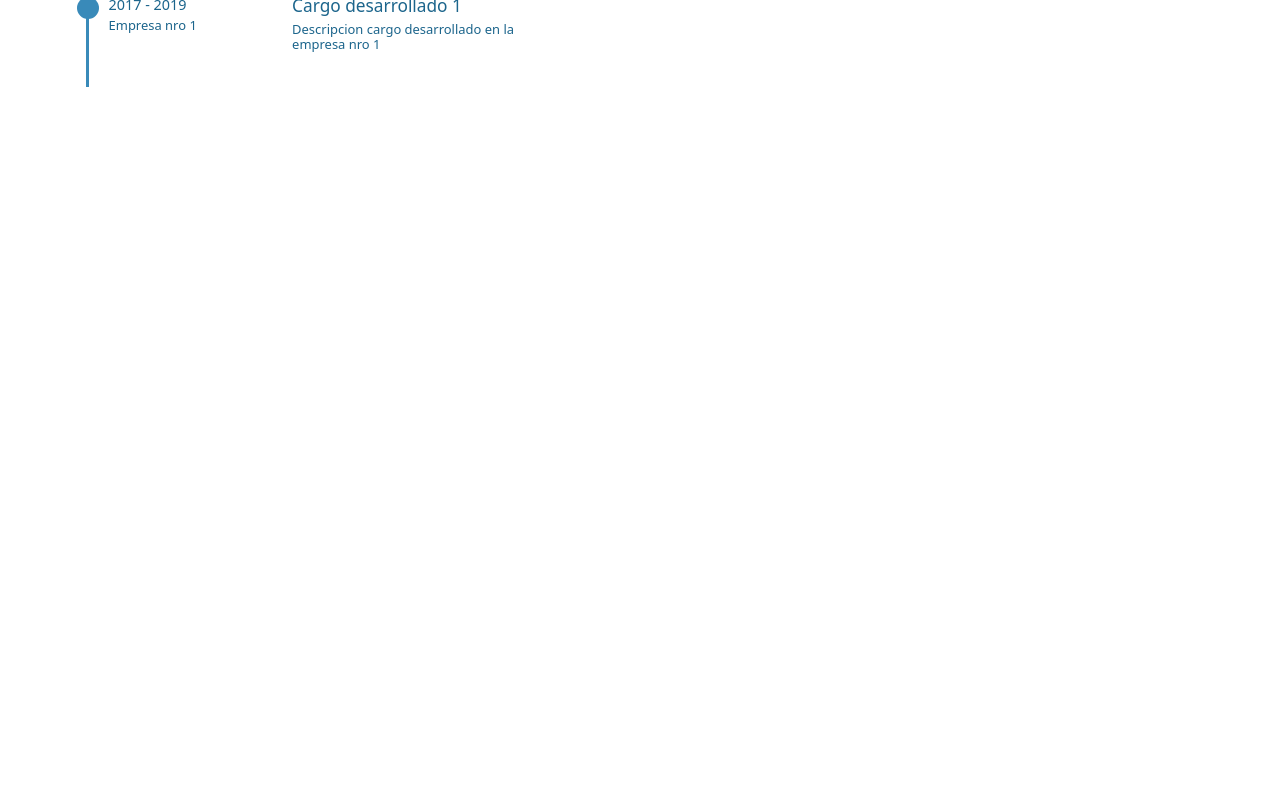
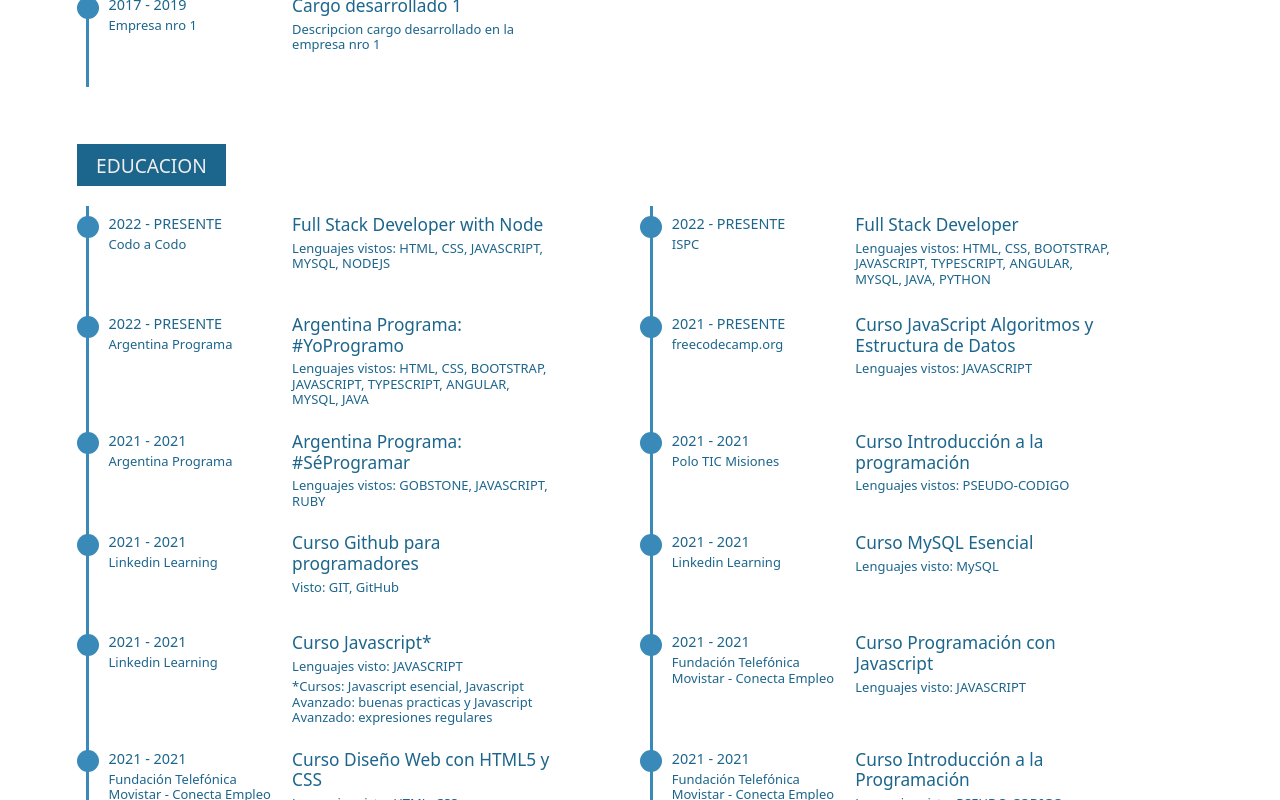
Before and after one commit to DiegolPl/AP-Frontend, an Angular app: page / in a window 1280 px wide. Shown: the part 920-1720 px from the top of the page. Before the commit the page ends 1045 px from the top, so only its background shows below. Built offline with nearby package versions, Linux system fonts and the light colour scheme.

Commit message:
Agrego componente educacion de parte publica

```diff
--- a/src/app/app.component.html
+++ b/src/app/app.component.html
@@ -3,3 +3,4 @@
 <app-banner></app-banner>
 <app-perfil></app-perfil>
 <app-experiencias></app-experiencias>
+<app-educaciones></app-educaciones>
--- a/src/app/app.module.ts
+++ b/src/app/app.module.ts
@@ -10,6 +10,7 @@ import { LoginModalComponent } from './componentes/parte-publica/login-modal/log
 import { PerfilComponent } from './componentes/parte-publica/perfil/perfil.component';
 import { HttpClientModule } from '@angular/common/http';
 import { ExperienciasComponent } from './componentes/parte-publica/experiencias/experiencias.component';
+import { EducacionesComponent } from './componentes/parte-publica/educaciones/educaciones.component';
 
 @NgModule({
   declarations: [
@@ -18,7 +19,8 @@ import { ExperienciasComponent } from './componentes/parte-publica/experiencias/
     BannerComponent,
     LoginModalComponent,
     PerfilComponent,
-    ExperienciasComponent
+    ExperienciasComponent,
+    EducacionesComponent
   ],
   imports: [
     BrowserModule,
--- /dev/null
+++ b/src/app/componentes/parte-publica/educaciones/educaciones.component.html
@@ -0,0 +1,16 @@
+<section class="educacion section-style">
+    <h2 class="title-section">educacion</h2>
+    <section class="container-seccion" id="container-educacion">
+        <div class="box-seccion" *ngFor="let educacion of miPorfolio.educacion">
+            <div class="box-lado-izq">
+                <h3>{{educacion.fecha}}</h3>
+                <h4>{{educacion.nombre}}</h4>
+            </div>
+            <div class="box-lado-dcho">
+                <h3>{{educacion.titulo}}</h3>
+                <h4>{{educacion["descripcion-curso"]}}</h4>
+                <h4 *ngIf="educacion.aclaracion">{{educacion.aclaracion}}</h4>
+            </div>
+        </div>
+    </section>
+</section>
--- /dev/null
+++ b/src/app/componentes/parte-publica/educaciones/educaciones.component.ts
@@ -0,0 +1,21 @@
+import { Component, OnInit } from '@angular/core';
+import { faTimes } from '@fortawesome/free-solid-svg-icons';
+import { DataTemporalService } from 'src/app/service/parte-publica/data-temporal.service';
+
+@Component({
+  selector: 'app-educaciones',
+  templateUrl: './educaciones.component.html',
+  styleUrls: ['./educaciones.component.css']
+})
+export class EducacionesComponent implements OnInit {
+
+  miPorfolio:any = [];
+  faTimes = faTimes;
+
+  constructor(private dataTemporalService:DataTemporalService) { }
+
+  ngOnInit(): void {
+    this.dataTemporalService.getData().subscribe(data => this.miPorfolio = data);
+  }
+
+}
```
Also changed, not shown: src/app/componentes/parte-publica/educaciones/educaciones.component.css (added).
